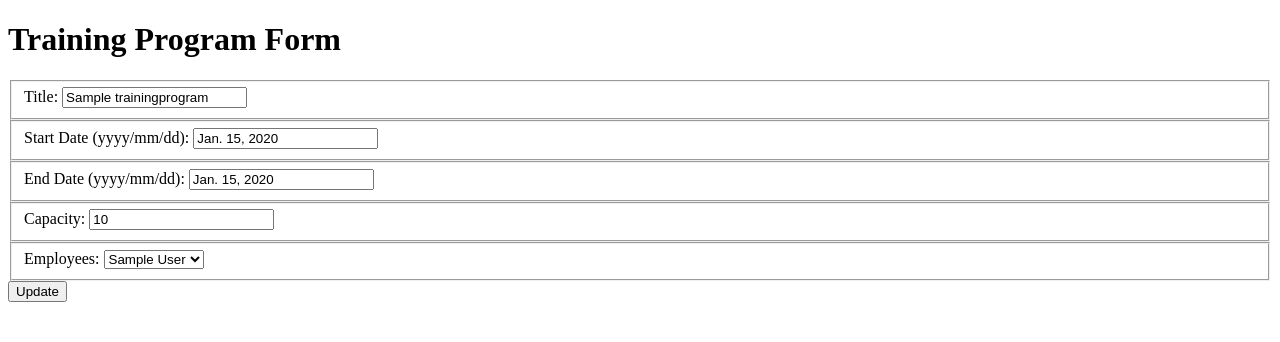
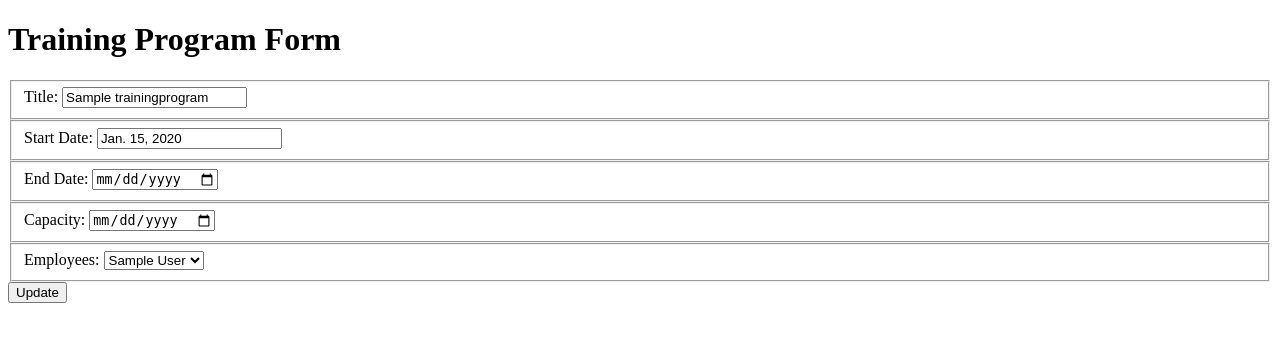
Before and after one commit to nss-day-cohort-38/bangazon-workforce-management-oculus-nebula, a Django app: template hrapp/templates/training_programs/training_program_form.html in a window 1280 px wide. Shown: the top 342 px of the page. Run offline with Django 3.2, Linux system fonts and the light colour scheme; the template is opened without the code that fills it: values that come from a table or form of the project are taken from there, others are empty; tables that the repository leaves empty hold one stand-in row (values such as "Sample post").

Commit message:
fix: date feild on trainingprogram form switched to date field. Shows up to user as dd/mm/yyyy but goes in and out of DB as reverse...yyyy/mm/dd

```diff
--- a/hrapp/templates/training_programs/training_program_form.html
+++ b/hrapp/templates/training_programs/training_program_form.html
@@ -22,16 +22,16 @@
             <input id="title" type="text" name="title" value="{{ training_program.title }}">
         </fieldset>
         <fieldset>
-            <label for="start_date">Start Date (yyyy/mm/dd): </label>
+            <label for="start_date">Start Date: </label>
             <input id="start_date" type="text" name="start_date" value="{{ training_program.start_date }}">
         </fieldset>
         <fieldset>
-            <label for="end_date">End Date (yyyy/mm/dd): </label>
-            <input id="end_date" type="text" name="end_date" value="{{ training_program.end_date }}">
+            <label for="end_date">End Date: </label>
+            <input id="end_date" type="date" name="end_date" value="{{ training_program.end_date }}">
         </fieldset>
         <fieldset>
             <label for="capacity">Capacity: </label>
-            <input id="capacity" type="text" name="capacity" value="{{ training_program.capacity }}">
+            <input id="capacity" type="date" name="capacity" value="{{ training_program.capacity }}">
         </fieldset>
         {% if training_program.id is not None %}
         <fieldset>
```
